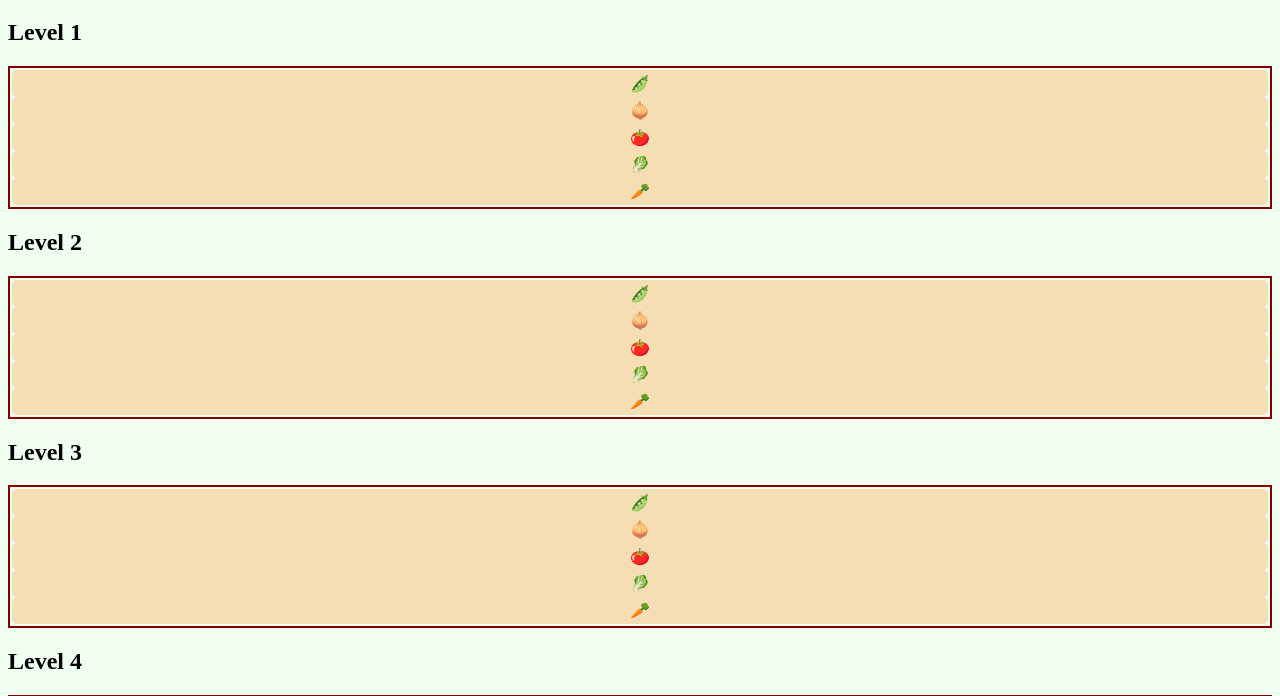
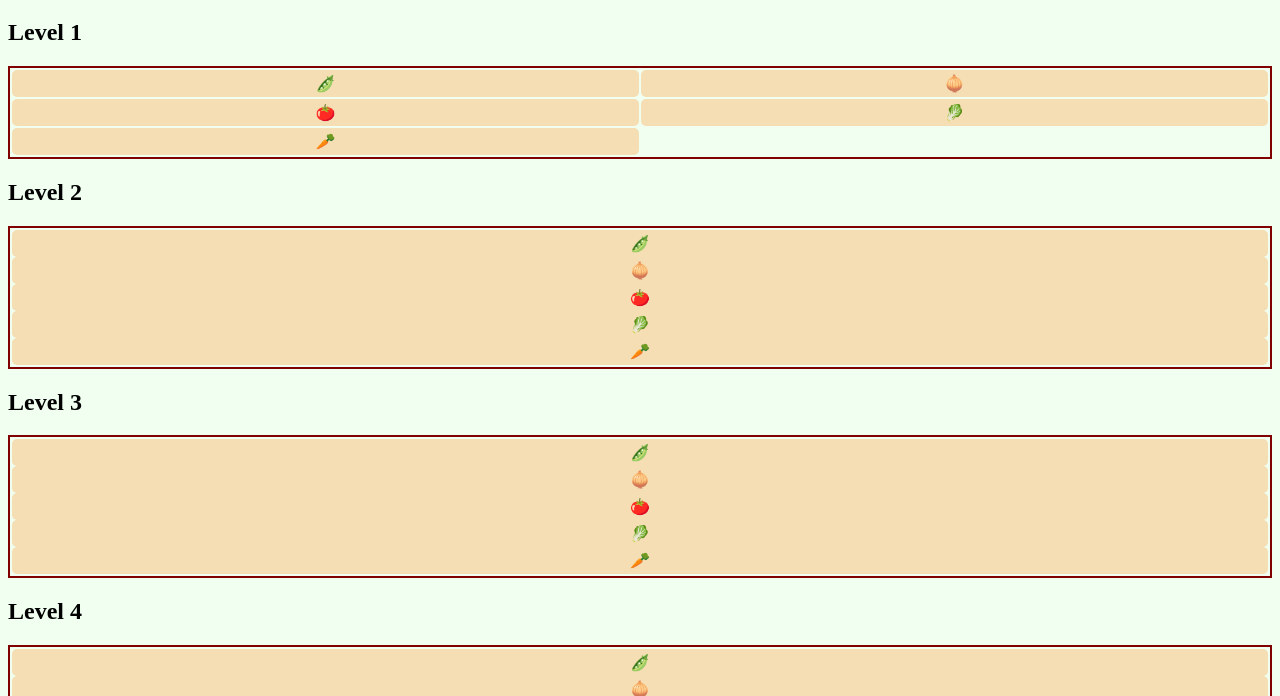
Before and after one commit to luckyparadis13/Garden, a plain HTML site: page index.html in a window 1280 px wide. Shown: the part 61-757 px from the top of the page. Drawn offline with Linux system fonts and the light colour scheme.

Commit message:
wednesday work

```diff
--- a/index.css
+++ b/index.css
@@ -15,3 +15,37 @@ body {
   background-color: wheat;
   text-align: center;
 }
+
+/*LEVEL 1 */
+#level-1 {
+  display: grid;
+  grid-template-columns: 1fr 1fr;
+  grid-template-rows: repeat(3, 1fr);
+}
+
+.peas {
+  grid-column: 1;
+  grid-row: 1;
+}
+
+.onions {
+  grid-column: 2;
+  grid-row: 1;
+}
+
+.tomatoes {
+  grid-column: 1;
+  grid-row: 2;
+}
+
+.lettuce {
+  grid-column: 2;
+  grid-row: 2;
+}
+
+.carrots {
+  grid-column: 1;
+  grid-row: 3;
+}
+
+/*LEVEL 2/*
--- a/index.html
+++ b/index.html
@@ -1,6 +1,7 @@
 <!DOCTYPE html>
 <html lang="en">
   <head>
+    <link rel="stylesheet" href="index.css" />
     <title>Garden</title>
     <meta name="viewport" content="width=device-width, initial-scale=1.0" />
     <link rel="stylesheet" href="index.css" />
```
